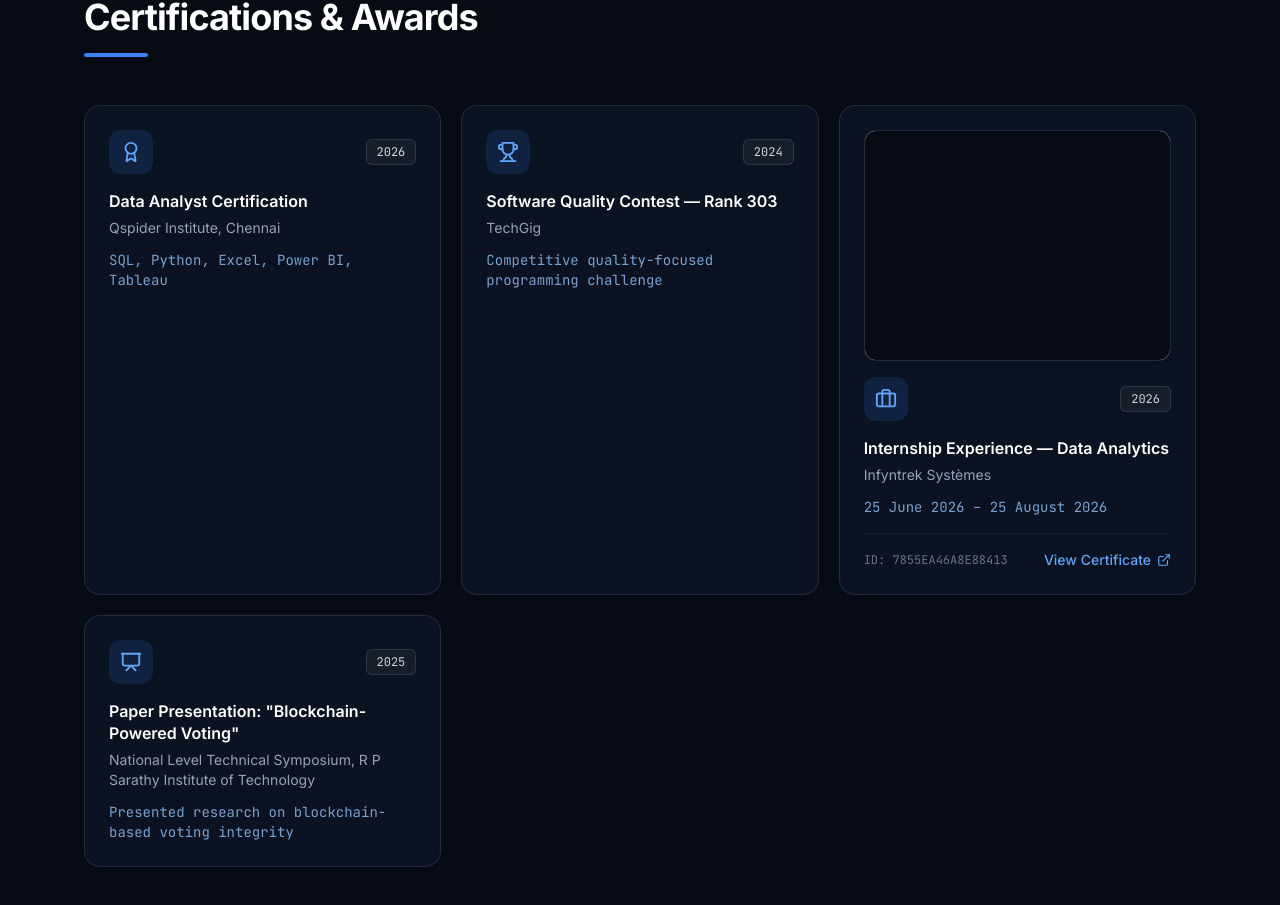
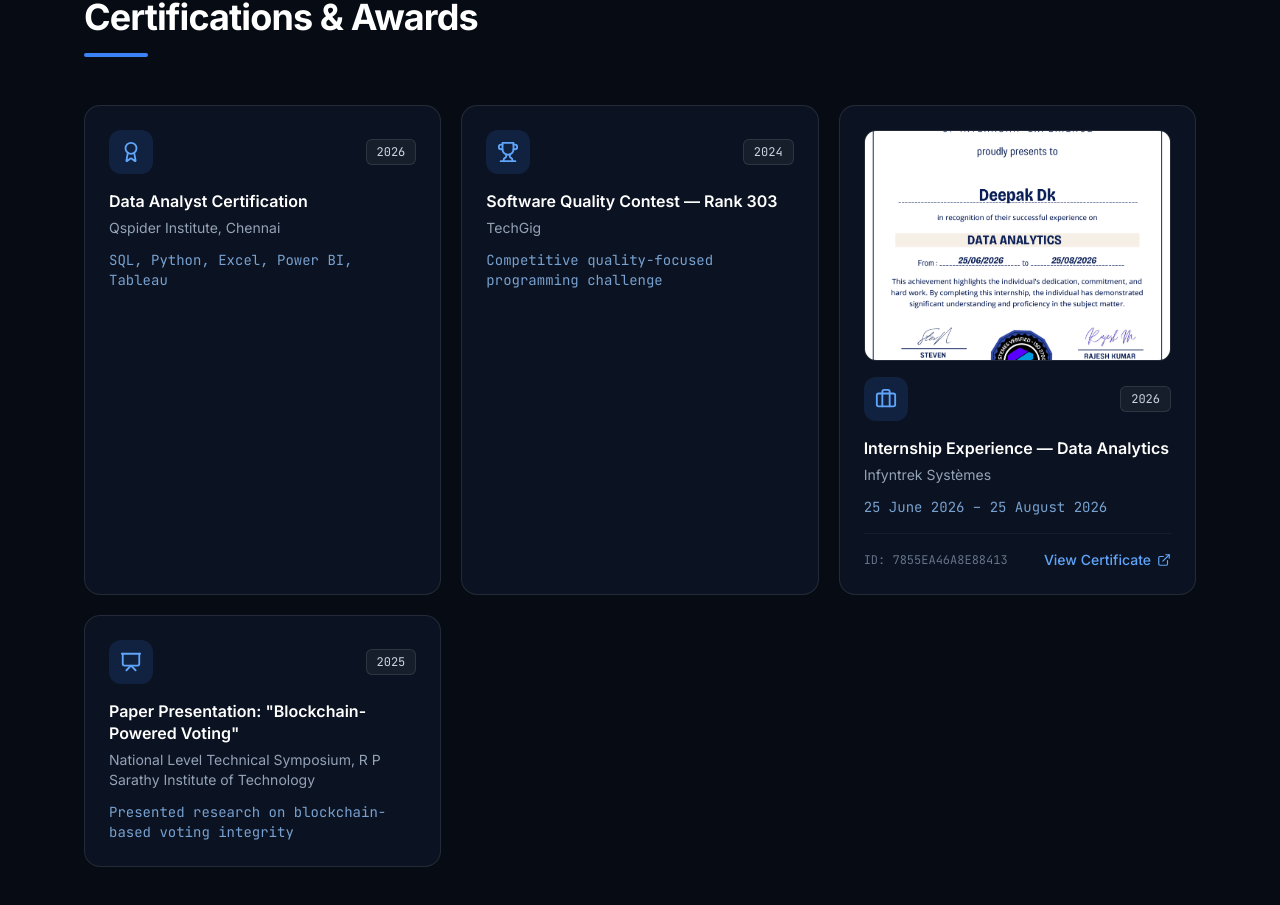
Before and after one commit to deepak2005dk/portfolio, a React (Vite) app: page / in a window 1280 px wide. Shown: the part 4115-5020 px from the top of the page. Built offline with nearby package versions, Linux system fonts and the light colour scheme.

Commit message:
Update certificate modal and card

```diff
--- a/src/components/Certifications.tsx
+++ b/src/components/Certifications.tsx
@@ -12,6 +12,7 @@ type BaseItem = {
 };
 
 type CertItem = BaseItem & {
+  image: string;
   duration: string;
   certId: string;
   pdfUrl: string;
@@ -41,6 +42,7 @@ const CERT_ITEM: CertItem = {
   year: '2026',
   detail: 'Hands-on data analytics internship',
   icon: Briefcase,
+  image: '/infyntrek-certificate.png',
   duration: '25 June 2026 – 25 August 2026',
   certId: '7855EA46A8E88413',
   pdfUrl: '/infyntrek-certificate.pdf',
@@ -160,10 +162,10 @@ function CertificateCard({
         className="block w-full rounded-xl overflow-hidden border border-white/10 mb-4 group-hover:border-accent-500/30 transition-colors"
         aria-label={`View ${item.title} certificate`}
       >
-        <iframe
-          src={item.pdfUrl}
-          title={`${item.title} preview`}
-          className="w-full aspect-[4/3] pointer-events-none bg-white"
+        <img
+          src={item.image}
+          alt={item.title}
+          className="w-full aspect-[4/3] object-cover transition-transform duration-300 group-hover:scale-[1.02]"
         />
       </button>
 
```
